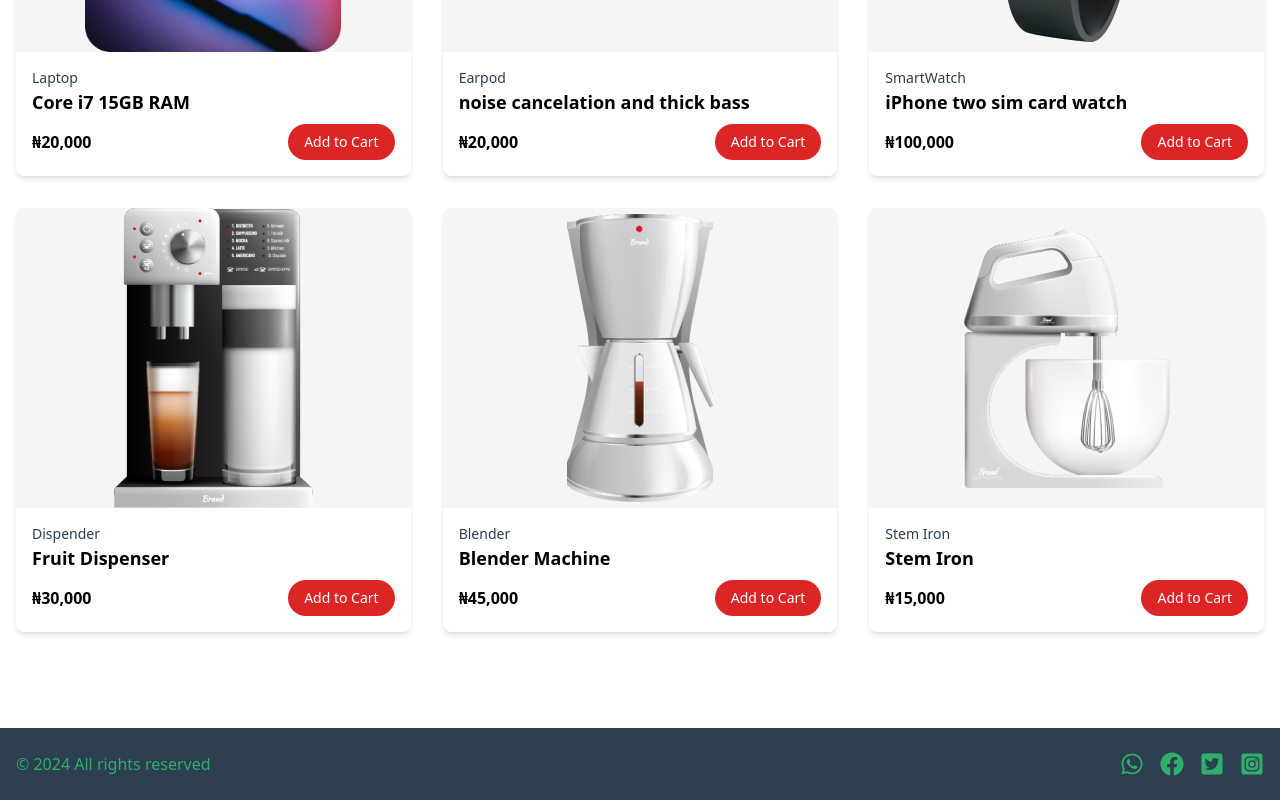
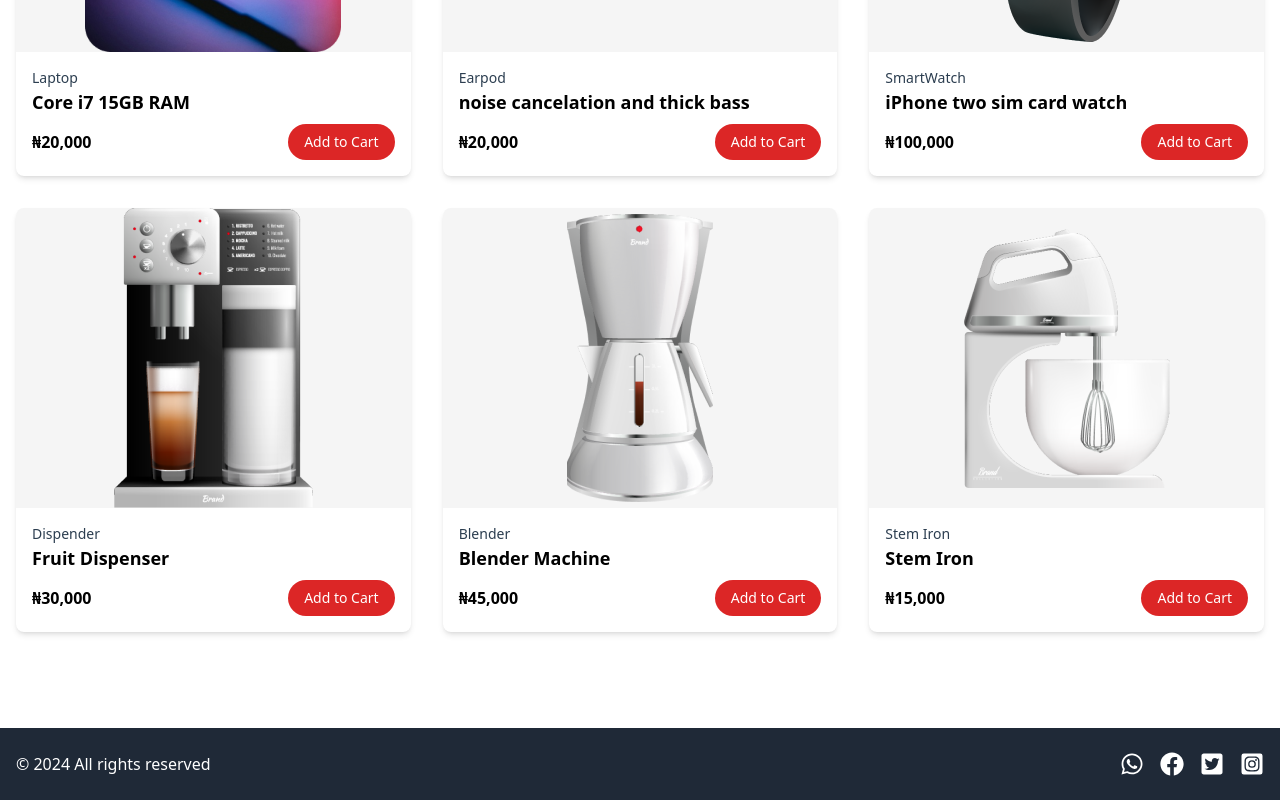
Before and after one commit to Segzyp1000/timbo-shop, a React (Create React App) app: page / in a window 1280 px wide. Shown: the part 2274-3074 px from the top of the page. Built offline with nearby package versions, Linux system fonts and the light colour scheme.

Commit message:
added new footer bg

```diff
--- a/src/components/Footer.js
+++ b/src/components/Footer.js
@@ -2,7 +2,7 @@ import React from 'react'
 import { FaFacebook, FaWhatsapp, FaTwitterSquare, FaInstagramSquare } from "react-icons/fa";
 const Footer = () => {
   return (
-    <footer className='bg-navColor text-navText py-6'>
+    <footer className='bg-gray-800 text-white py-6'>
       <div className='container mx-auto px-4 flex flex-col md:flex-row justify-between items-center'>
         <p className='mb-4 md:mb-0'>
           &copy; 2024 All rights reserved
```
